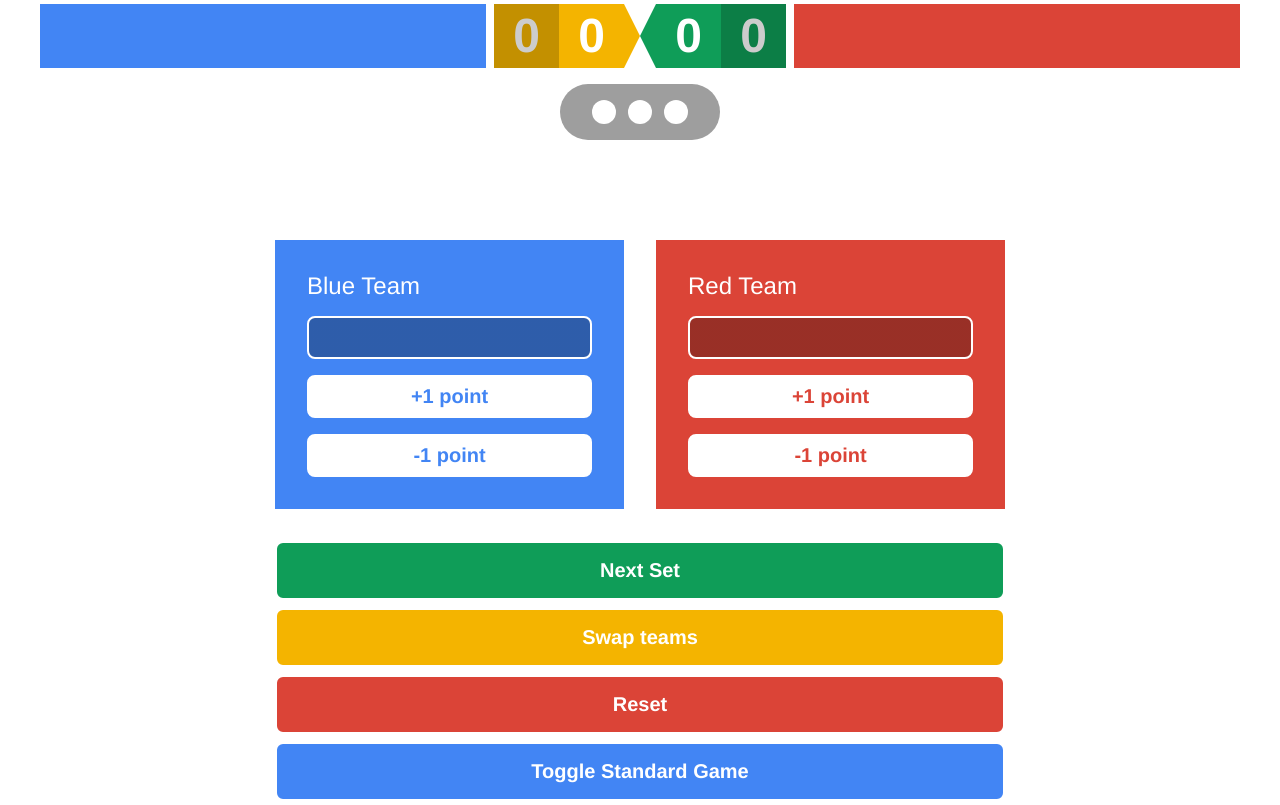
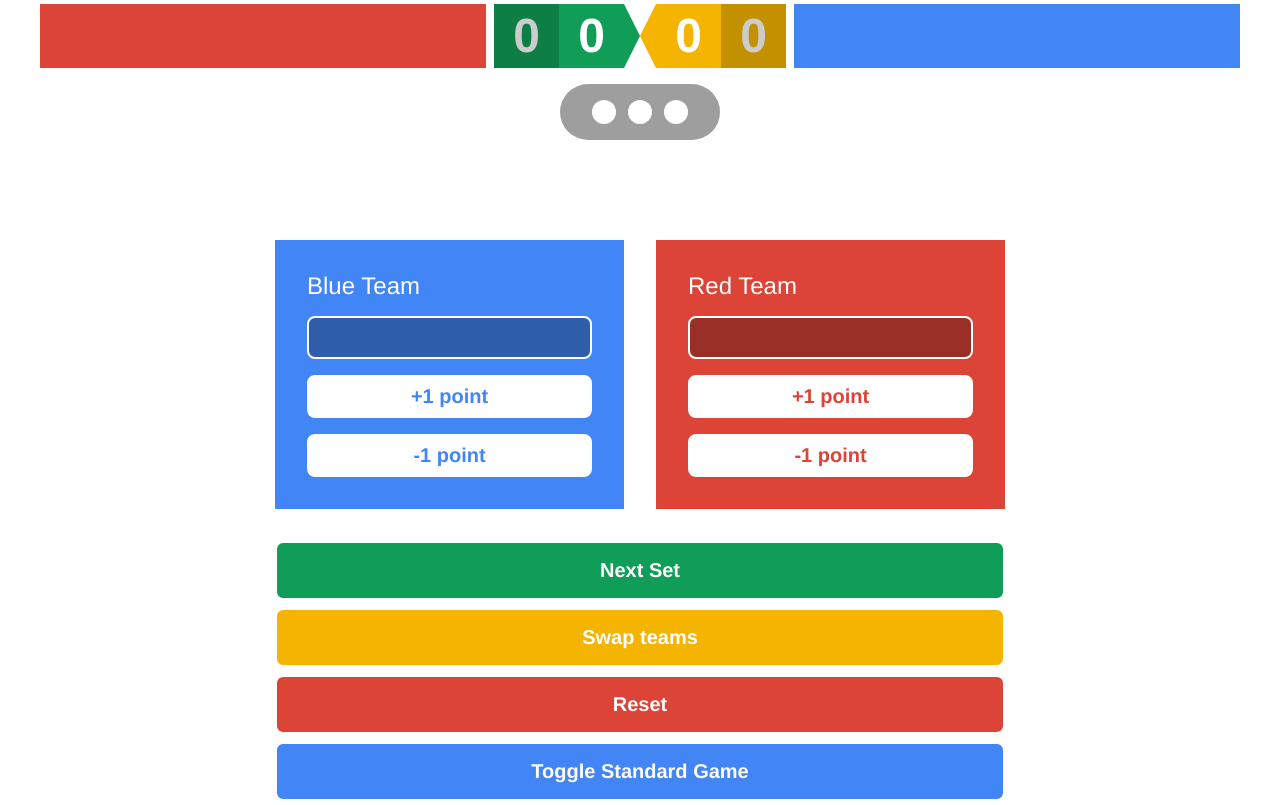
Before and after one commit to akaFTS/totorneio-scores, a Next.js app: page / in a window 1280 px wide. Built offline with nearby package versions, Linux system fonts and the light colour scheme; no server answers; the database is empty.

Commit message:
Swap red and blue teams

```diff
--- a/components/Scoreboard.js
+++ b/components/Scoreboard.js
@@ -7,23 +7,23 @@ export default function Scoreboard({ blueTeamData, redTeamData }) {
     <div className={styles.wrapper}>
       <div className={styles.side}>
         <div className={styles.name}>
-          <NameBox names={blueTeamData.names} color="blue" />
+          <NameBox names={redTeamData.names} color="red" />
         </div>
+        <ScoreBox
+          matchScore={redTeamData.matchScore}
+          setScore={redTeamData.setScore}
+          color="green"
+        />
+      </div>
+      <div className={styles.side}>
         <ScoreBox
           matchScore={blueTeamData.matchScore}
           setScore={blueTeamData.setScore}
           color="yellow"
-        />
-      </div>
-      <div className={styles.side}>
-        <ScoreBox
-          matchScore={redTeamData.matchScore}
-          setScore={redTeamData.setScore}
-          color="green"
           reverse
         />
         <div className={styles.name}>
-          <NameBox names={redTeamData.names} color="red" />
+          <NameBox names={blueTeamData.names} color="blue" />
         </div>
       </div>
     </div>
```
